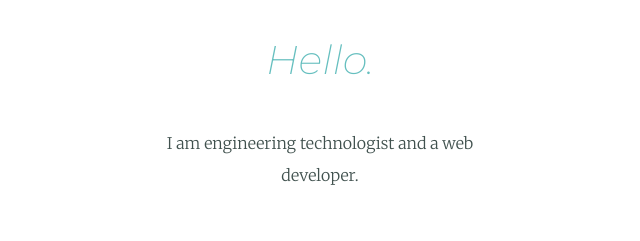
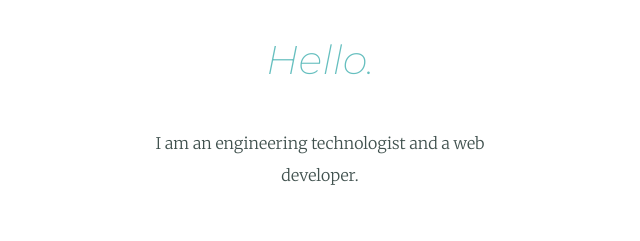
Before and after one commit to KisekiU/CSS-CV, a plain HTML site: page index.html in a window 1280 px wide. Shown: the part 1171-1412 px from the top of the page, 320-960 px from the left. Drawn offline with Linux system fonts and the light colour scheme.

Commit message:
Update index.html

```diff
--- a/index.html
+++ b/index.html
@@ -21,7 +21,7 @@
     <div class="profile">
       <img src="https://media-exp1.licdn.com/dms/image/C4D03AQG7Kl-SAFdqWQ/profile-displayphoto-shrink_400_400/0?e=1602720000&v=beta&t=n55nNlVUGKIS4dP5omedf7mfbGk7OvQFHAb2PetwjTg" alt="Jesse-img">
       <h2>Hello.</h2>
-      <p class="intro">I am engineering technologist and a web developer. </p>
+      <p class="intro">I am an engineering technologist and a web developer. </p>
     </div>
     <hr>
     <div class="skills">
```
